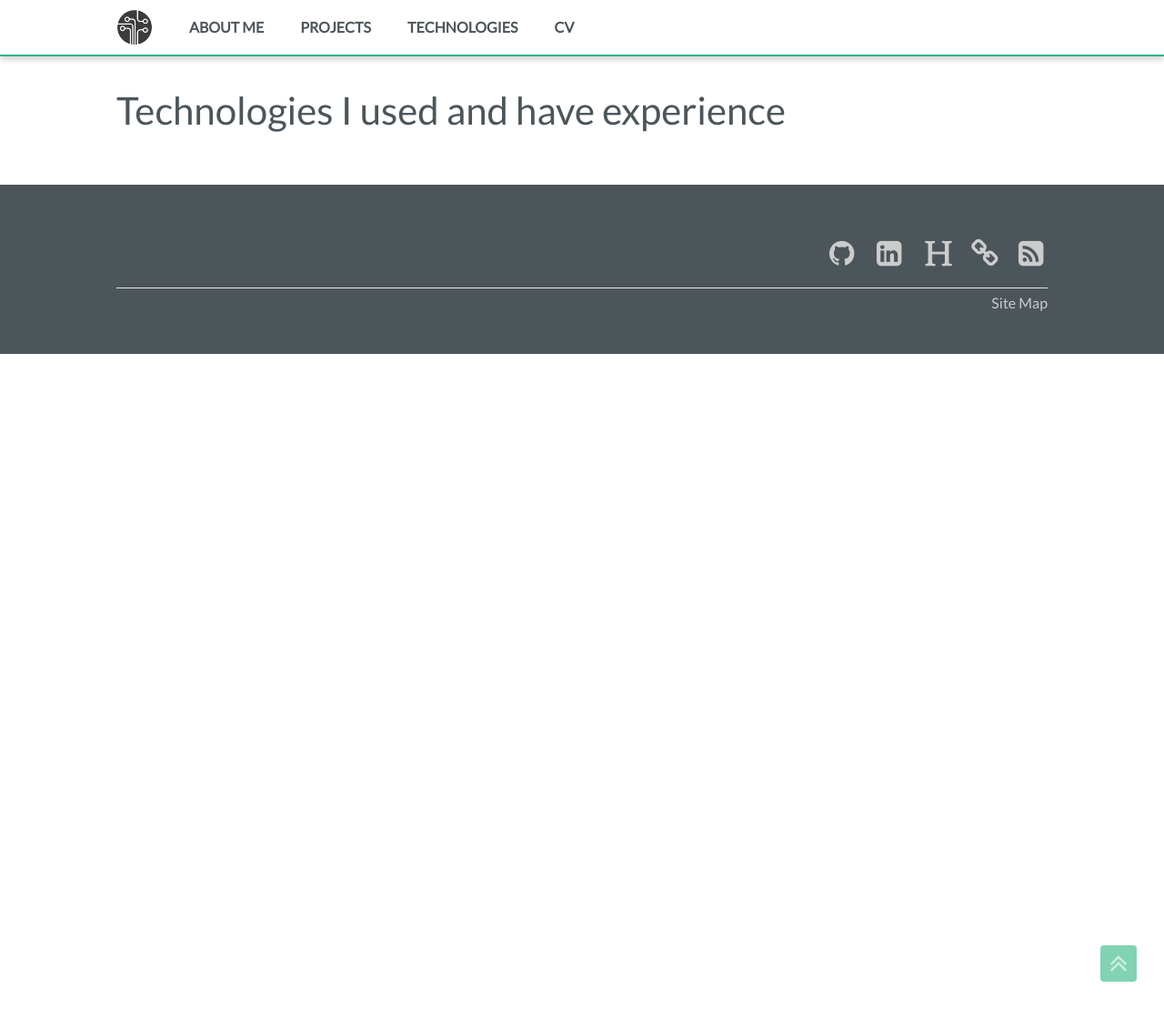
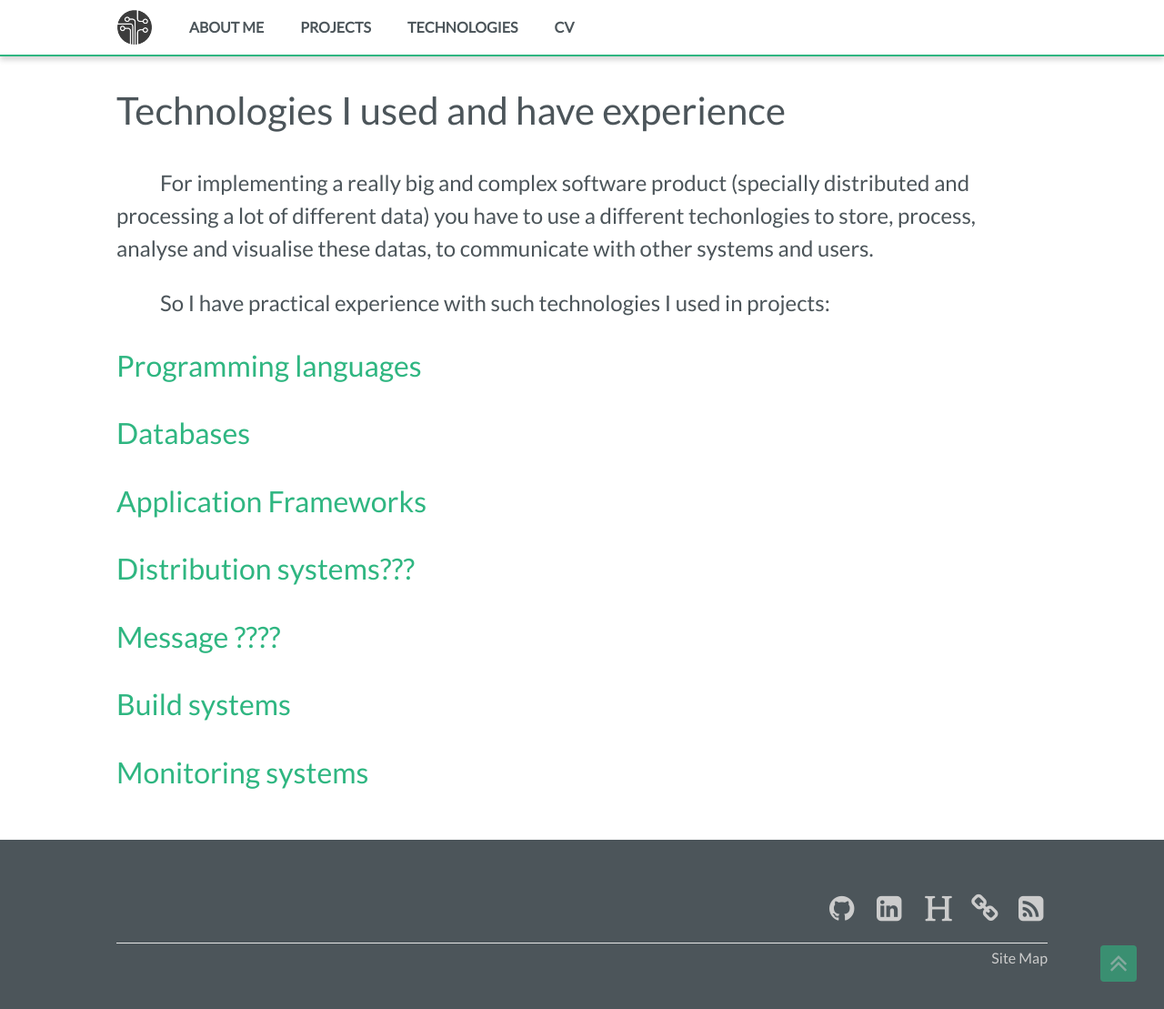
Before and after one commit to fedor-malyshkin/fedor-malyshkin.github.io, a Jekyll site: the page built from technologies.md, in a window 1280 px wide and 1109 px high. Shown: the whole window at 91% size. Built offline with Jekyll 4.4.1, drawn with Linux system fonts in a browser that asks for light colours.

Commit message:
add some info

```diff
--- a/_config.yml
+++ b/_config.yml
@@ -14,7 +14,7 @@
 # You can create any custom variable you would like, and they will be accessible
 # in the templates via {{ site.myvariable }}.
 title: Fedor Malyshkin's Portfolio
-description: Backend developer, Java, Scala - Spring, Databases, Hadoop, Spark.
+description: "Backend developer: Java, Scala, Spring, Akka, Databases, Hadoop, Spark"
 url: "https://fedor-malyshkin.github.io/" # the base hostname & protocol for your site, e.g. http://example.com
 social:
   name: Fedor Malyshkin
@@ -26,10 +26,10 @@ social:
 lang: en_US
 
 # Contact data
-github_link: github.com/fedor-malyshkin
-linkedin_link: linkedin.com/in/fedor-malyshkin/
-habrahabr_link: habrahabr.ru/users/fedor_malyshkin/
-moikrug_link: moikrug.ru/fedor-malyshkin
+github_link: https://github.com/fedor-malyshkin
+linkedin_link: https://linkedin.com/in/fedor-malyshkin/
+habrahabr_link: https://habrahabr.ru/users/fedor_malyshkin/
+moikrug_link: https://moikrug.ru/fedor-malyshkin
 telegram_link: https://t.me/fedor_malyshkin
 telegram_user: "@fedor_malyshkin"
 contact_email: fedor.malyshkin@gmail.com
@@ -77,13 +77,6 @@ date_format: "%b %-d, %Y"
 permalink: /:title/
 # End
 
-# Collections settings
-collections:
-  documentation:
-    output: true
-    permalink: /:collection/:path
-# End
-
 # Site menu settings
 menu:
   - title: "About me"
--- a/_includes/html-head.html
+++ b/_includes/html-head.html
@@ -28,10 +28,12 @@
     <link rel="stylesheet" href="https://cdnjs.cloudflare.com/ajax/libs/normalize/7.0.0/normalize.min.css">
     <link rel="stylesheet" href="{{ '/assets/main.css' | relative_url }}">
     <link rel="stylesheet" href="{{ '/assets/richleland-pygments-css/vs.css' | relative_url }}">
+
     <!-- jekyll-seo-tag -->
     {% seo %}
     <!-- favicons and rss -->
     <link rel="alternate" type="application/rss+xml" title="{{ site.title | escape }}" href="{{ '/feed.xml' | relative_url }}">
+	<link rel="shortcut icon" type="image/png" href="{{ '/assets/img/favicon/favicon.png' | relative_url }}" >
     <link rel="apple-touch-icon" sizes="57x57" href="{{ '/assets/img/favicon/apple-icon-57x57.png' | relative_url }}">
     <link rel="apple-touch-icon" sizes="60x60" href="{{ '/assets/img/favicon/apple-icon-60x60.png' | relative_url }}">
     <link rel="apple-touch-icon" sizes="72x72" href="{{ '/assets/img/favicon/apple-icon-72x72.png' | relative_url }}">
--- a/technologies.md
+++ b/technologies.md
@@ -3,3 +3,21 @@ layout: page
 title: Technologies I used and have experience
 permalink: /technologies/
 ---
+
+For implementing a really big and complex software product (specially distributed and processing a lot of different data) you have to use a different techonlogies to store, process, analyse and visualise these datas, to communicate with other systems and users.
+
+So I have practical experience with such technologies I used in projects:
+
+## Programming languages
+
+## Databases
+
+## Application Frameworks
+
+## Distribution systems???
+
+## Message ????
+
+## Build systems
+
+## Monitoring systems
```
Also changed, not shown: assets/img/favicon/favicon.png (added).
